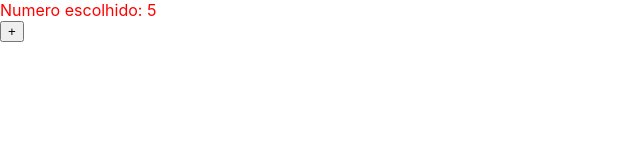
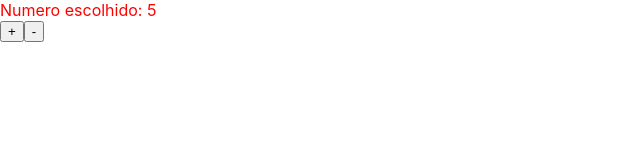
Before and after one commit to MatheusGorga/multi-react-fundamentos, a React (Create React App) app: page / in a window 1280 px wide. Shown: the top 160 px of the page, without its empty margins (0-640 px from the left). Built offline with nearby package versions, Linux system fonts and the light colour scheme.

Commit message:
useState

```diff
--- a/src/componenets/MeuComponente/Contador.js
+++ b/src/componenets/MeuComponente/Contador.js
@@ -12,6 +12,10 @@ export default function Contador({valor, text}) {
         <button  onClick={() => setNumero(numero + 1)}>
           +
         </button>
+
+        <button  onClick={() => setNumero(numero - 1)}>
+          -
+        </button>
       </div>
     )
 }
```
